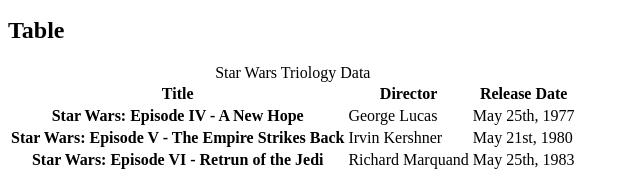
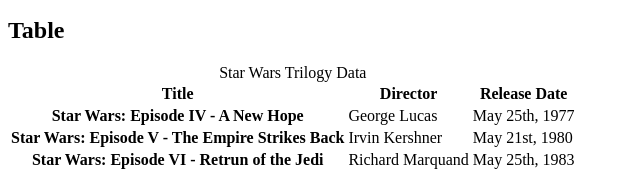
Before and after one commit to MenelikBerhan/alx-frontend, a plain HTML site: page 0x00-html_advanced/33-styleguide.html in a window 1280 px wide. Shown: the part 1653-1830 px from the top of the page, 0-640 px from the left. Drawn offline with Linux system fonts and the light colour scheme.

Commit message:
Fix typoerror

```diff
--- a/0x00-html_advanced/33-styleguide.html
+++ b/0x00-html_advanced/33-styleguide.html
@@ -136,7 +136,7 @@
           <h2>Table</h2>
         </header>
         <table>
-          <caption>Star Wars Triology Data</caption>
+          <caption>Star Wars Trilogy Data</caption>
           <tr>
             <th scope="col">Title</th>
             <th scope="col">Director</th>
```
